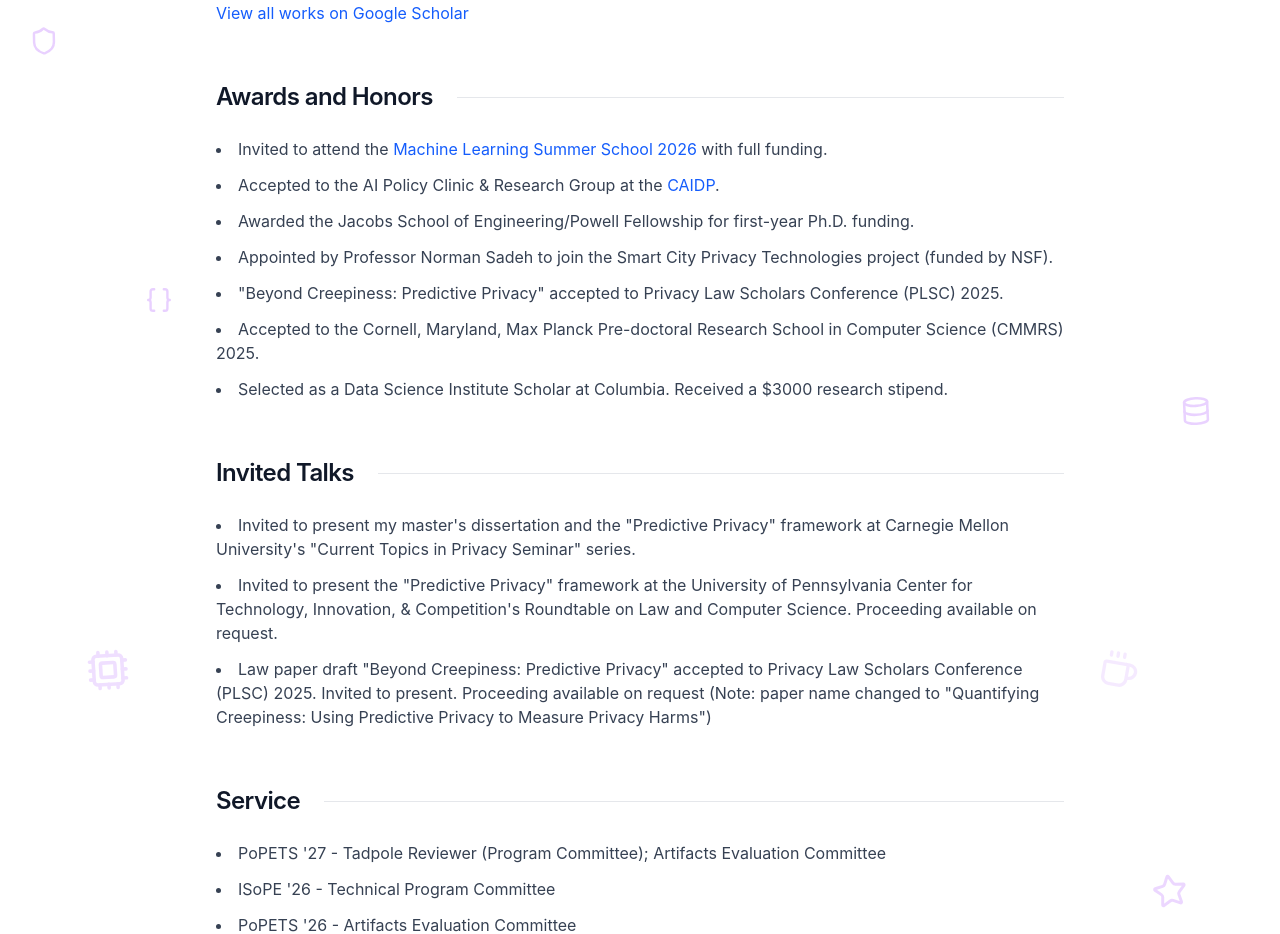
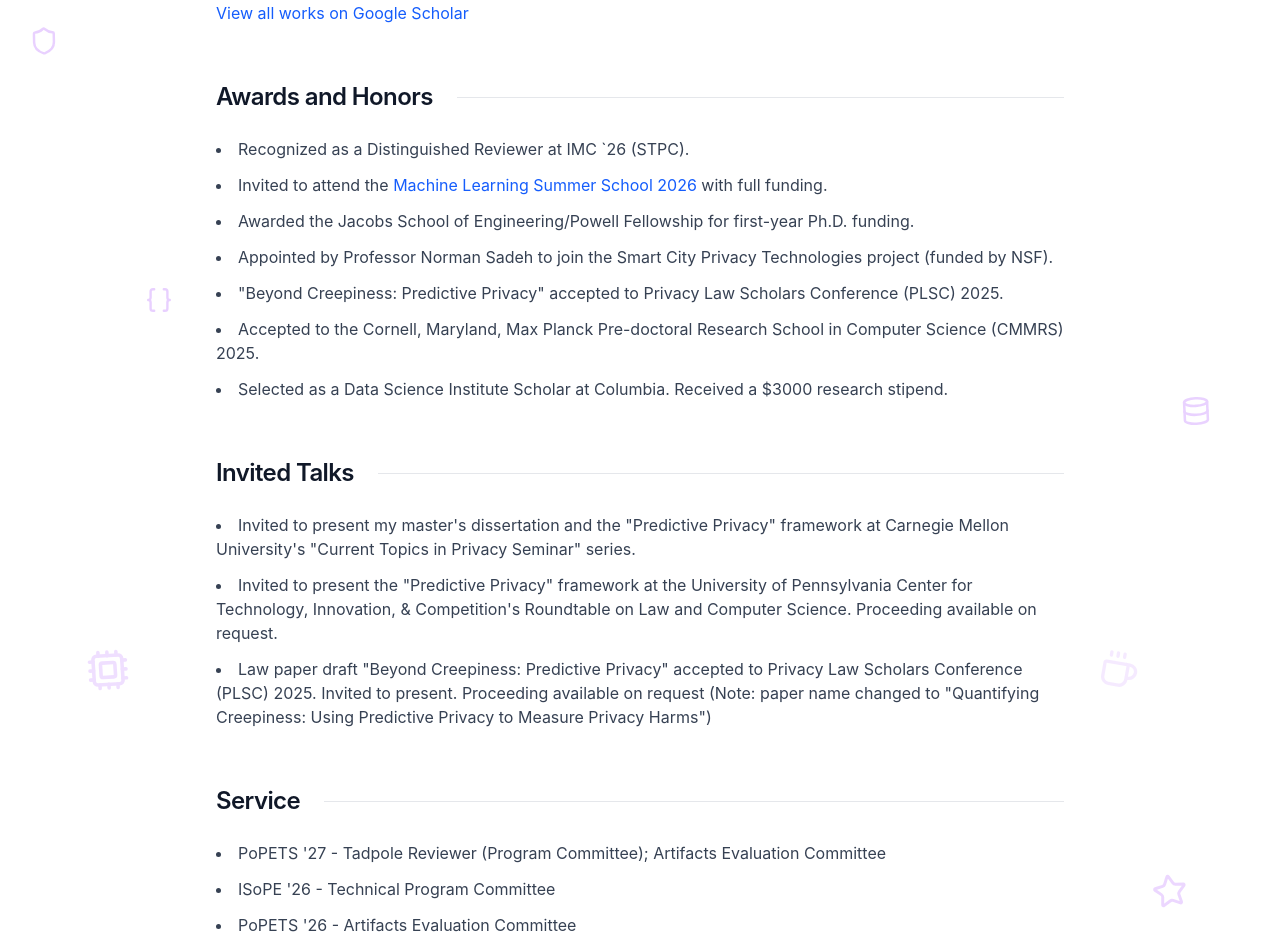
Before and after one commit to skochar1/skochar1.github.io, a React (Vite) app: page / in a window 1280 px wide. Shown: the part 2380-3314 px from the top of the page. Built offline with nearby package versions, Linux system fonts and the light colour scheme.

Commit message:
more tbd

```diff
--- a/src/app/App.tsx
+++ b/src/app/App.tsx
@@ -336,6 +336,7 @@
           </div>
           <ul className="list-disc list-inside space-y-3 text-gray-700">
             {/* <li>Awarded a $1025 grant to attend USENIX PEPR '26.</li> */}
+            <li>Recognized as a Distinguished Reviewer at IMC `26 (STPC).</li>
             <li>
               Invited to attend the{" "}
               <a
@@ -348,7 +349,7 @@
               </a>
               {" "}with full funding.
             </li>
-            <li>
+            {/* <li>
               Accepted to the AI Policy Clinic & Research Group at the{" "}
               <a
                 href="https://www.caidp.org/"
@@ -359,7 +360,7 @@
                 CAIDP
               </a>
               .
-            </li>
+            </li> */}
             <li>Awarded the Jacobs School of Engineering/Powell Fellowship for first-year Ph.D. funding.</li>
             {/* <li>Awarded a $1000 grant to attend USENIX NSDI '26.</li> */}
             <li>Appointed by Professor Norman Sadeh to join the Smart City Privacy Technologies project (funded by NSF).</li>
```
